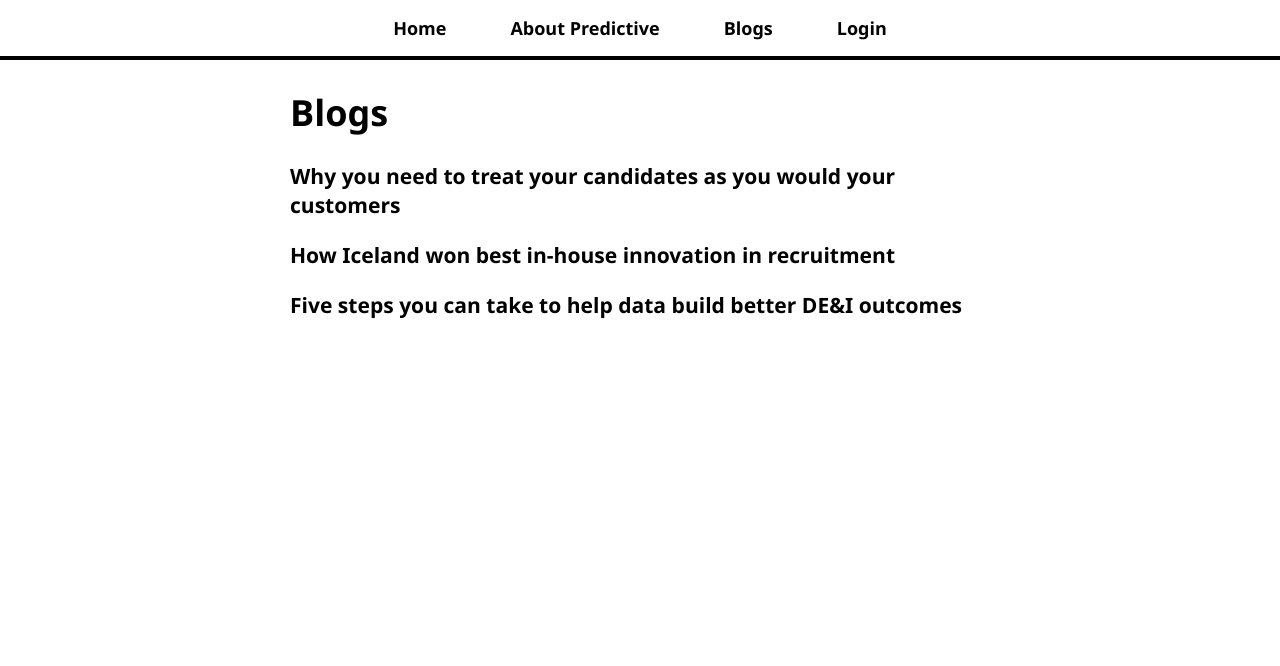
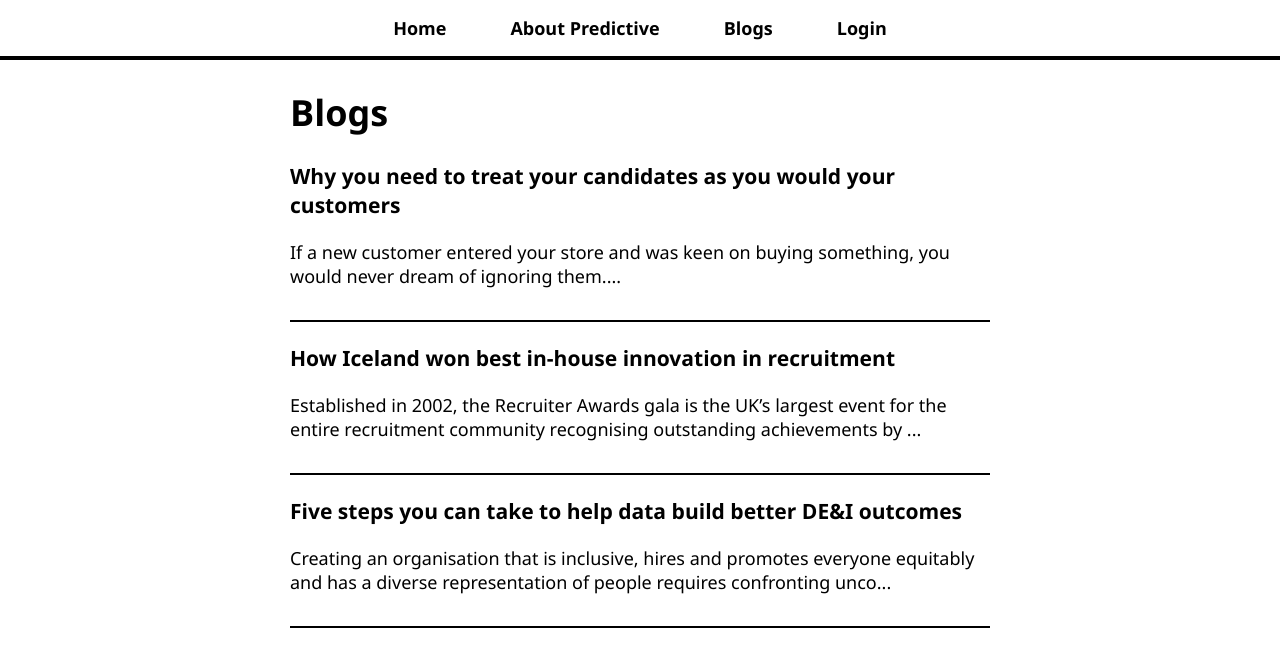
Before and after one commit to yangcodes/predictive-menu-code-test, a React (Create React App) app: page /blog-list in a window 1280 px wide. Shown: the top 666 px of the page. Built offline with nearby package versions, Linux system fonts and the light colour scheme.

Commit message:
added basic css to the articles display

```diff
--- a/src/App.css
+++ b/src/App.css
@@ -47,3 +47,8 @@ nav a:hover {
   color: black;
   padding: 16px 0 0 0;
 }
+
+.blog-list-item p {
+  padding-bottom: 32px;
+  border-bottom: 2px solid black;
+}
--- a/src/Pages/BlogListPage.js
+++ b/src/Pages/BlogListPage.js
@@ -7,6 +7,7 @@ const BlogListPage = () => (
     {blogContent.map((blog, key) => (
       <Link className="blog-list-item" key={key} to={`/blog/${blog.name}`}>
         <h3>{blog.title}</h3>
+        <p>{blog.content[0].substring(0, 150)}...</p>
       </Link>
     ))}
   </>
```
